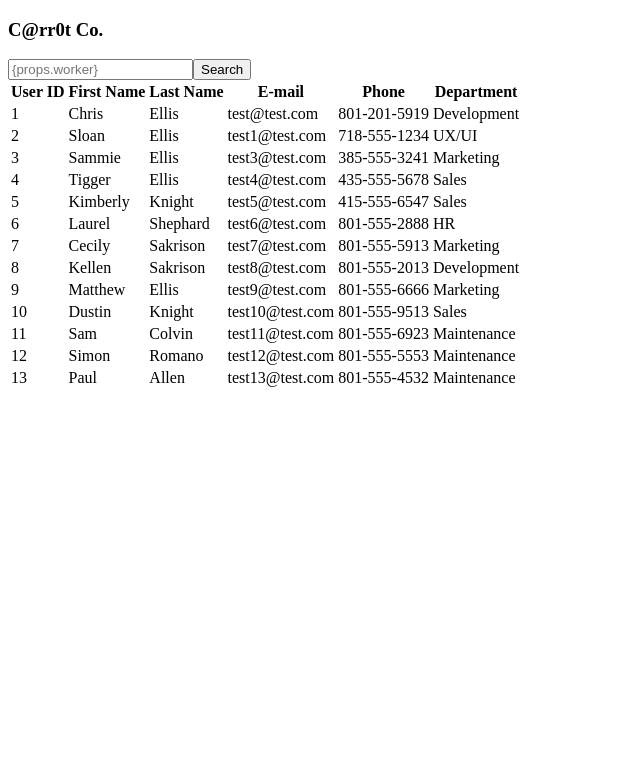
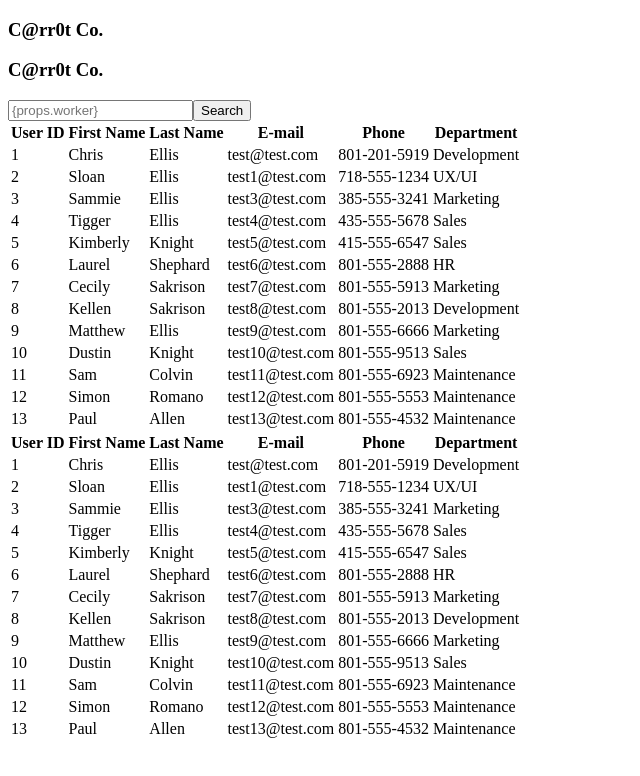
Before and after one commit to Arnette110/Employee-DireActory, a React (Create React App) app: page / in a window 1280 px wide. Shown: the top 776 px of the page, without its empty margins (0-640 px from the left). Built offline with nearby package versions, Linux system fonts and the light colour scheme; the HTML template or start-up script is replaced by a standard one.

Commit message:
search by first name working, filter by first name working

```diff
--- a/src/pages/Search/index.js
+++ b/src/pages/Search/index.js
@@ -2,54 +2,60 @@
 import React, { useState } from "react";
 import Employees from "../../utils/employees";
 import SearchForm from "../../components/SearchForm/search";
+import EmployeeTable from "../../components/table";
+import NavBar from "../../components/navbar";
 
 export default function Search() {
   const [search, setSearch] = useState("");
-    const[employee, setEmployee] = useState("");
-    const[error, setError] = useState("")
-    //  const findEmployees = Employees.filter((e) => {
-    //    return e.firstName.toLowerCase().indexOf(search.toLowerCase()) !== -1;
-    //  });
-    // useEffect(() => {
-    //     Employees.Employees(search)
-    //         .then((res) => {
-    //     if (res.data.length === 0) {
-    //       throw new Error("No results found.");
-    //     }
-    //     if (res.data.status === "error") {
-    //       throw new Error(res.data.message);
-    //     }
-
-    //     setError("");
-    //   })
-    //   .catch((err) => setError(err.message));
-    //     }, [search])
-
+  const [employee, setEmployee] = useState("");
+  const [sortedField, setSortedField] = useState("");
+  const [error, setError] = useState("");
+  const [sortConfig, setSortConfig] = useState("");
+  const findEmployees = Employees.filter((e) => {
+    return e.firstName.toLowerCase().indexOf(search.toLowerCase()) !== -1;
+  });
 
   const handleInputChange = (event) => {
     setSearch(event.target.value);
-    const findEmployees = Employees.filter((e) => {
-      return e.firstName.toLowerCase().indexOf(search.toLowerCase()) !== -1;
-    });
-    console.log(...findEmployees);
+    // setEmployee(findEmployees)
   };
 
-  const handleFormSubmit = (event) => {
-      event.preventDefault();
-    setSearch(event.target.value);
-    const findEmployees = Employees.filter((e) => {
-      return e.firstName.toLowerCase().indexOf(search.toLowerCase()) !== -1;
-    });
-    console.log(...findEmployees);
+  const handleSortBtn = (key) => {
+    let direction = 'ascending';
+    if (
+      sortedField &&
+      sortedField.key === key &&
+      sortedField.direction === 'ascending'
+    ) {
+      direction = 'descending';
+    }
+    setSortedField({ key, direction });
+
+    // event.preventDefault()
+
+    if(sortedField !== null) {
+      Employees.sort((a, b) => {
+        if (a.firstName < b.firstName) {
+          return sortedField.direction === "ascending" ? -1 : 1;
+        }
+        if (a.firstName > b.firstName) {
+          return sortedField.direction === "ascending" ? 1 : -1;
+        }
+        return 0;
+      });
+    }
   };
+
+
+
 
   return (
     <div>
-      <SearchForm
-        handleInputChange={handleInputChange}
-        handleFormSubmit={handleFormSubmit}
-        results={search}
-        // findEmployees={findEmployees}
+      <NavBar />
+      <SearchForm handleInputChange={handleInputChange} results={search} />
+      <EmployeeTable
+        Employees={findEmployees}
+        handleSortBtn={handleSortBtn}
       />
     </div>
   );
```
